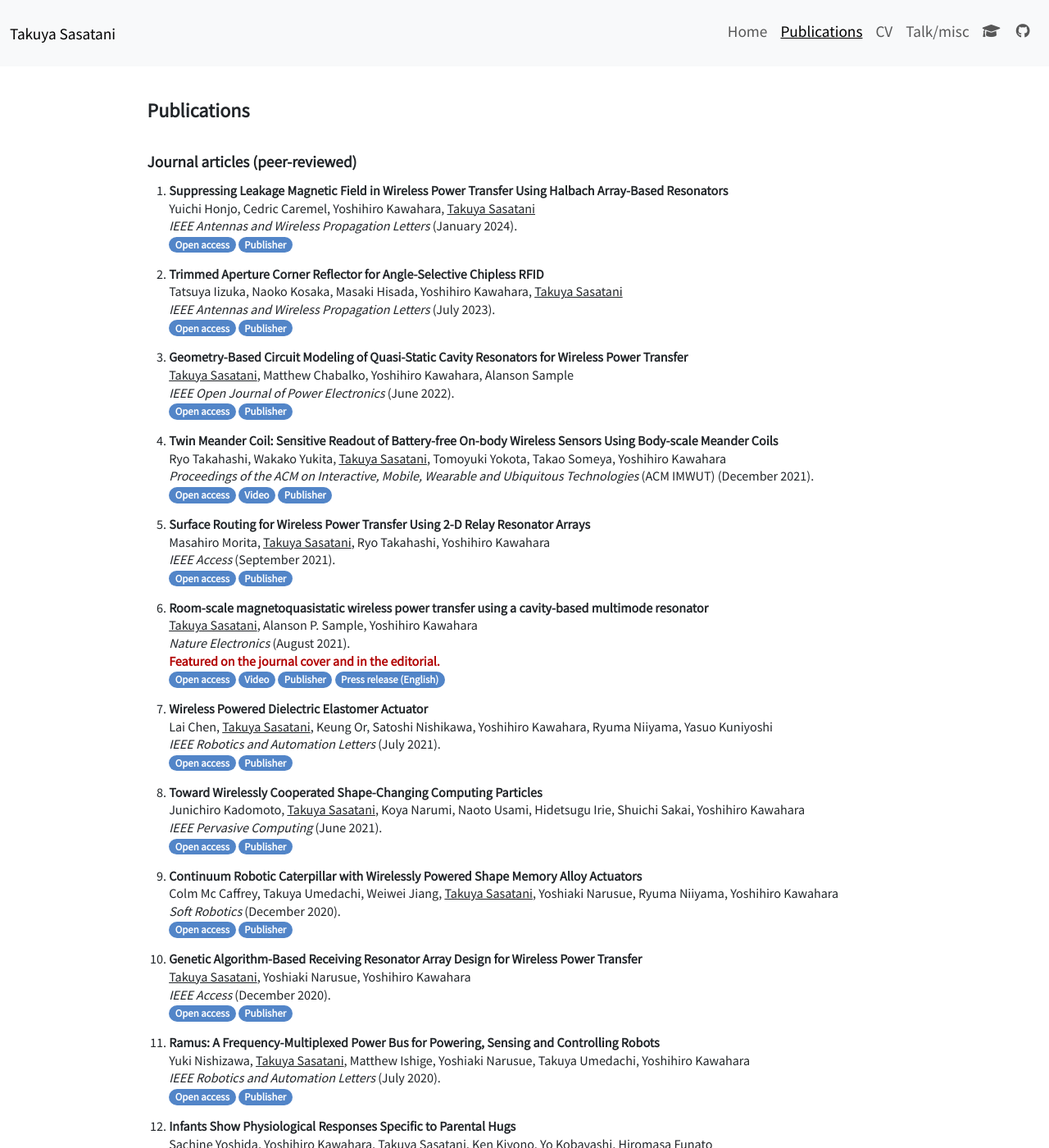
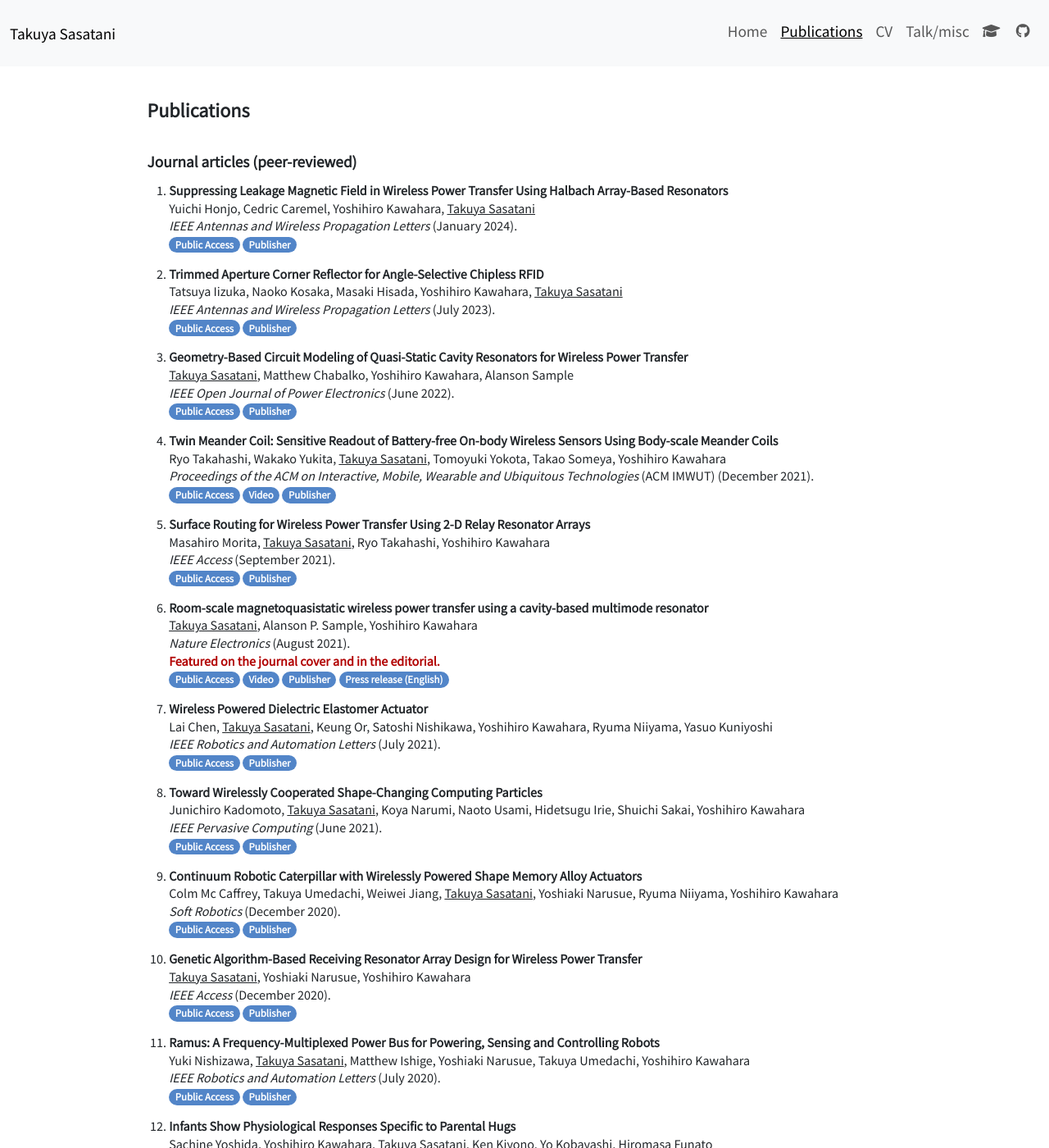
Before and after one commit to t-sasatani/t-sasatani.github.io, a Jekyll site: the page built from _pages/publications.md, in a window 1280 px wide and 1400 px high. Shown: the whole window at 82% size. Built offline with Jekyll 4.4.1, drawn with Linux system fonts in a browser that asks for light colours; some of the changed text lies outside the part shown.

Commit message:
change open access to public access

```diff
--- a/_includes/publication_list.html
+++ b/_includes/publication_list.html
@@ -79,7 +79,7 @@
 		<br />
 		{% if publication.open_access %}
 		<a href="{{ publication.open_access }}" class="badge" target="_blank">
-			Open access
+			Public Access
 		</a>
 		{% endif %}
 
--- a/index.html
+++ b/index.html
@@ -67,7 +67,7 @@ layout: default
             <br/>
             {% if publication.open_access %}
               <a href="{{ publication.open_access }}" class="badge" target="_blank">
-                Open access
+                Public access
               </a>
             {% endif %}
 
```
